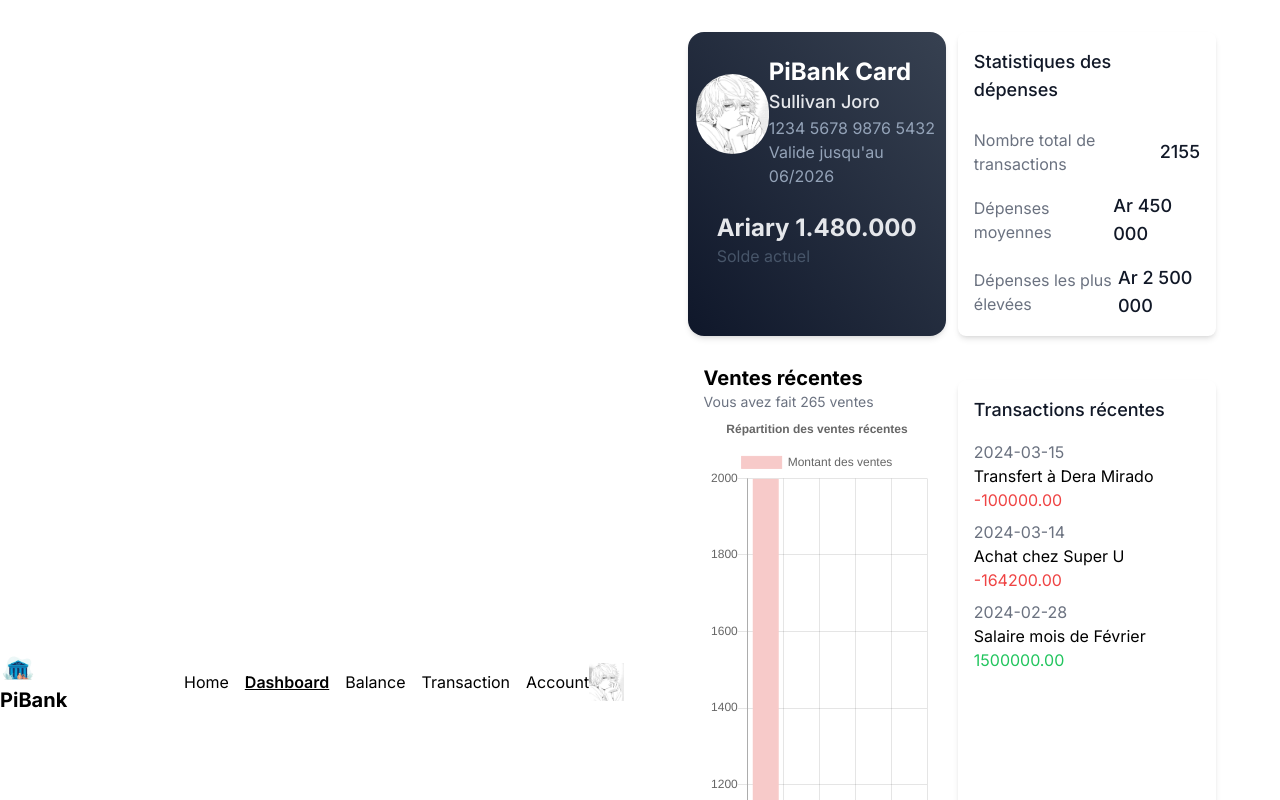
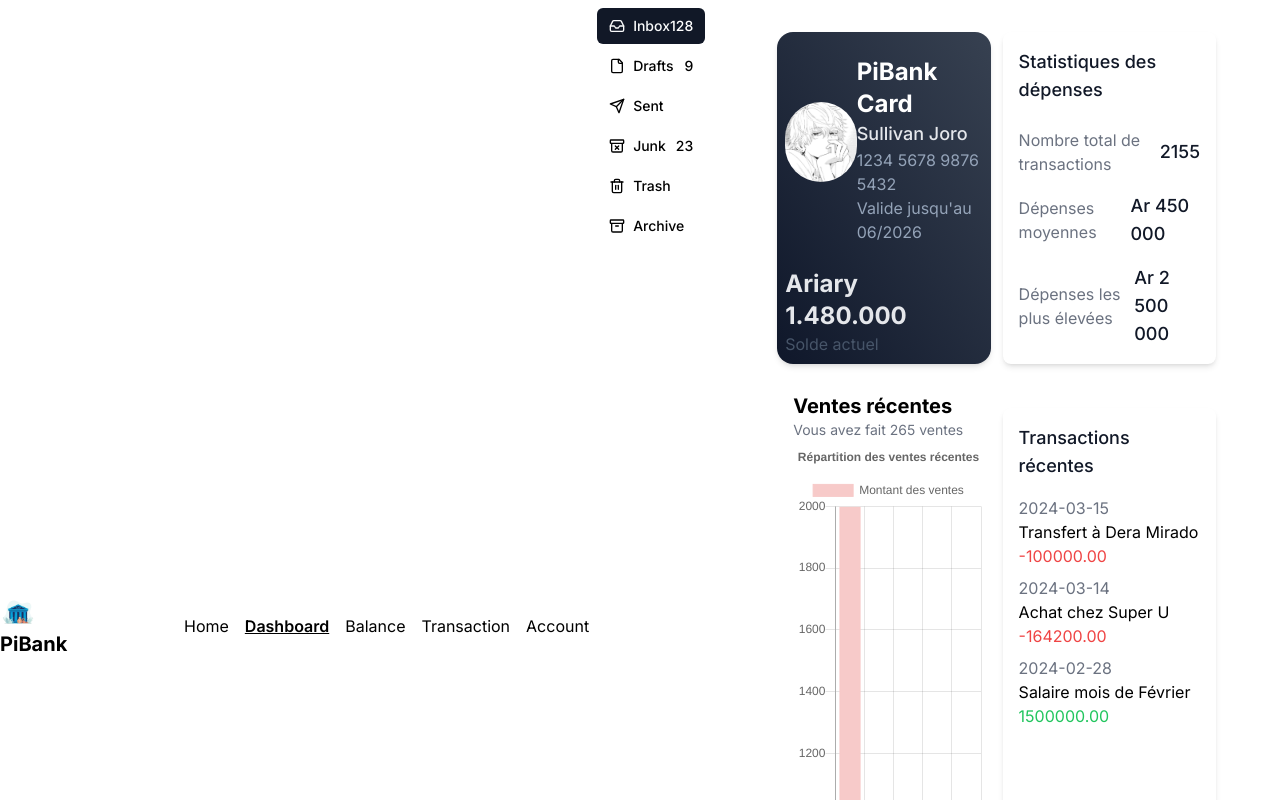
Before and after one commit to nirinaHelena/PiBank-UI, a Next.js app: page /dashboard in a window 1280 px wide. Shown: the top 800 px of the page. Built offline with nearby package versions, Linux system fonts and the light colour scheme; what tailwindcss-debug-screens would draw is missing.

Commit message:
feat: create sidenavbar

```diff
--- a/package.json
+++ b/package.json
@@ -18,6 +18,7 @@
     "@radix-ui/react-dropdown-menu": "^2.0.6",
     "@radix-ui/react-slot": "^1.0.2",
     "@radix-ui/react-toggle": "^1.0.3",
+    "@radix-ui/react-tooltip": "^1.0.7",
     "@react-icons/all-files": "^4.1.0",
     "chart.js": "^2.9.4",
     "class-variance-authority": "^0.7.0",
--- a/src/app/layout.tsx
+++ b/src/app/layout.tsx
@@ -4,6 +4,8 @@
 import {cn} from "@/lib/utils"
 
 import  Header  from "@/components/header";
+import SideNavbar  from "@/components/SideNavbar";
+
 
 const inter = Inter({ subsets: ["latin"] });
 
@@ -27,6 +29,7 @@
          )}
          >
       <Header/>
+      <SideNavbar/>
         <div className="p-8 w-full">{children}</div>
       </body>
     </html>
--- /dev/null
+++ b/src/components/SideNavbar.tsx
@@ -0,0 +1,65 @@
+import React from 'react'
+import { Nav } from './nav'
+import {
+    AlertCircle,
+    Archive,
+    ArchiveX,
+    File,
+    Inbox,
+    MessagesSquare,
+    Search,
+    Send,
+    ShoppingCart,
+    Trash2,
+    Users2,
+  } from "lucide-react"
+type Props = {}
+
+export default function SideNavbar({}: Props) {
+  return (
+    <div>
+        <Nav
+            isCollapsed={false}
+            links={[
+              {
+                title: "Inbox",
+                label: "128",
+                icon: Inbox,
+                variant: "default",
+              },
+              {
+                title: "Drafts",
+                label: "9",
+                icon: File,
+                variant: "ghost",
+              },
+              {
+                title: "Sent",
+                label: "",
+                icon: Send,
+                variant: "ghost",
+              },
+              {
+                title: "Junk",
+                label: "23",
+                icon: ArchiveX,
+                variant: "ghost",
+              },
+              {
+                title: "Trash",
+                label: "",
+                icon: Trash2,
+                variant: "ghost",
+              },
+              {
+                title: "Archive",
+                label: "",
+                icon: Archive,
+                variant: "ghost",
+              },
+            ]}
+          />
+
+    </div>
+  )
+}
--- a/src/components/nav.tsx
+++ b/src/components/nav.tsx
@@ -4,12 +4,12 @@
 import { LucideIcon } from "lucide-react"
 
 import { cn } from "@/lib/utils"
-import { buttonVariants } from "@/registry/default/ui/button"
+import { buttonVariants } from "@/components/ui/button"
 import {
   Tooltip,
   TooltipContent,
   TooltipTrigger,
-} from "@/registry/new-york/ui/tooltip"
+} from "@/components/ui/tooltip"
 
 interface NavProps {
   isCollapsed: boolean
--- /dev/null
+++ b/src/components/ui/tooltip.tsx
@@ -0,0 +1,30 @@
+"use client"
+
+import * as React from "react"
+import * as TooltipPrimitive from "@radix-ui/react-tooltip"
+
+import { cn } from "@/lib/utils"
+
+const TooltipProvider = TooltipPrimitive.Provider
+
+const Tooltip = TooltipPrimitive.Root
+
+const TooltipTrigger = TooltipPrimitive.Trigger
+
+const TooltipContent = React.forwardRef<
+  React.ElementRef<typeof TooltipPrimitive.Content>,
+  React.ComponentPropsWithoutRef<typeof TooltipPrimitive.Content>
+>(({ className, sideOffset = 4, ...props }, ref) => (
+  <TooltipPrimitive.Content
+    ref={ref}
+    sideOffset={sideOffset}
+    className={cn(
+      "z-50 overflow-hidden rounded-md border bg-popover px-3 py-1.5 text-sm text-popover-foreground shadow-md animate-in fade-in-0 zoom-in-95 data-[state=closed]:animate-out data-[state=closed]:fade-out-0 data-[state=closed]:zoom-out-95 data-[side=bottom]:slide-in-from-top-2 data-[side=left]:slide-in-from-right-2 data-[side=right]:slide-in-from-left-2 data-[side=top]:slide-in-from-bottom-2",
+      className
+    )}
+    {...props}
+  />
+))
+TooltipContent.displayName = TooltipPrimitive.Content.displayName
+
+export { Tooltip, TooltipTrigger, TooltipContent, TooltipProvider }
```
Also changed, not shown: 1 other file (tests, documents, lock files or other folders).
